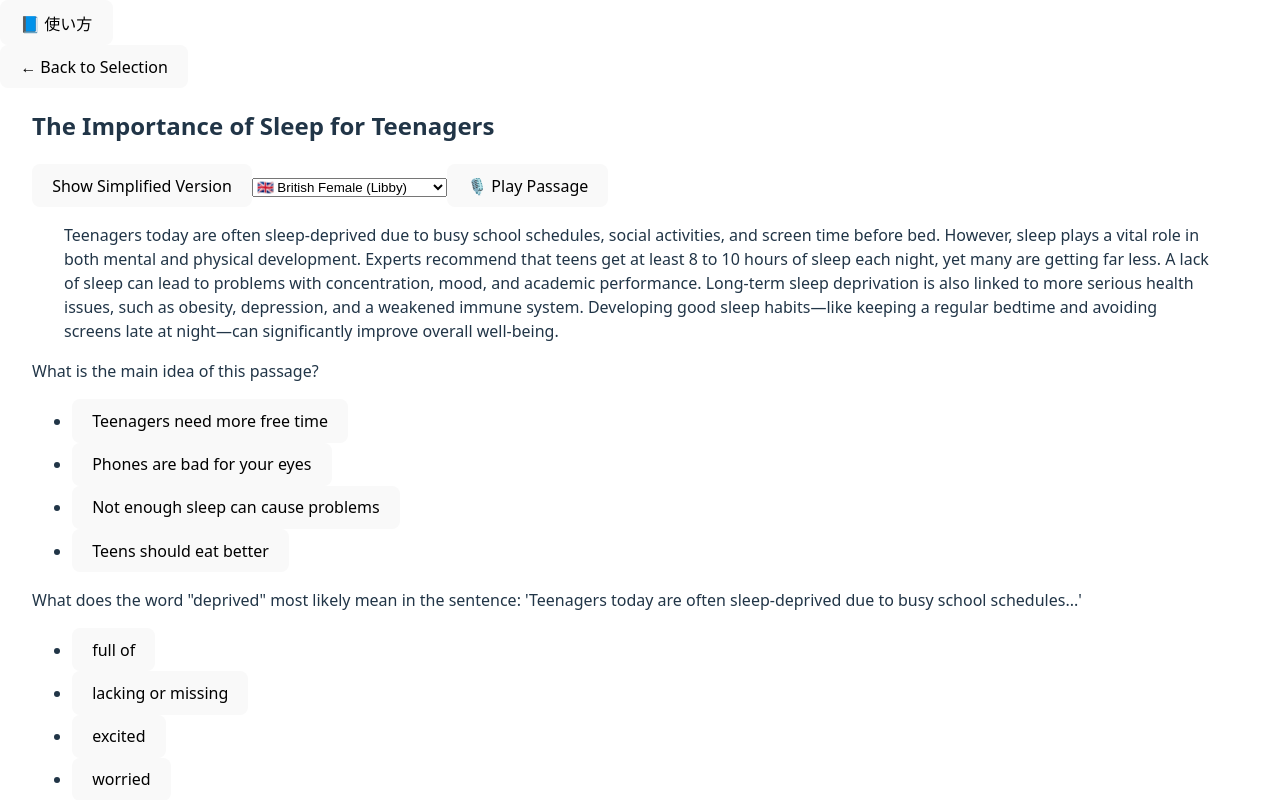
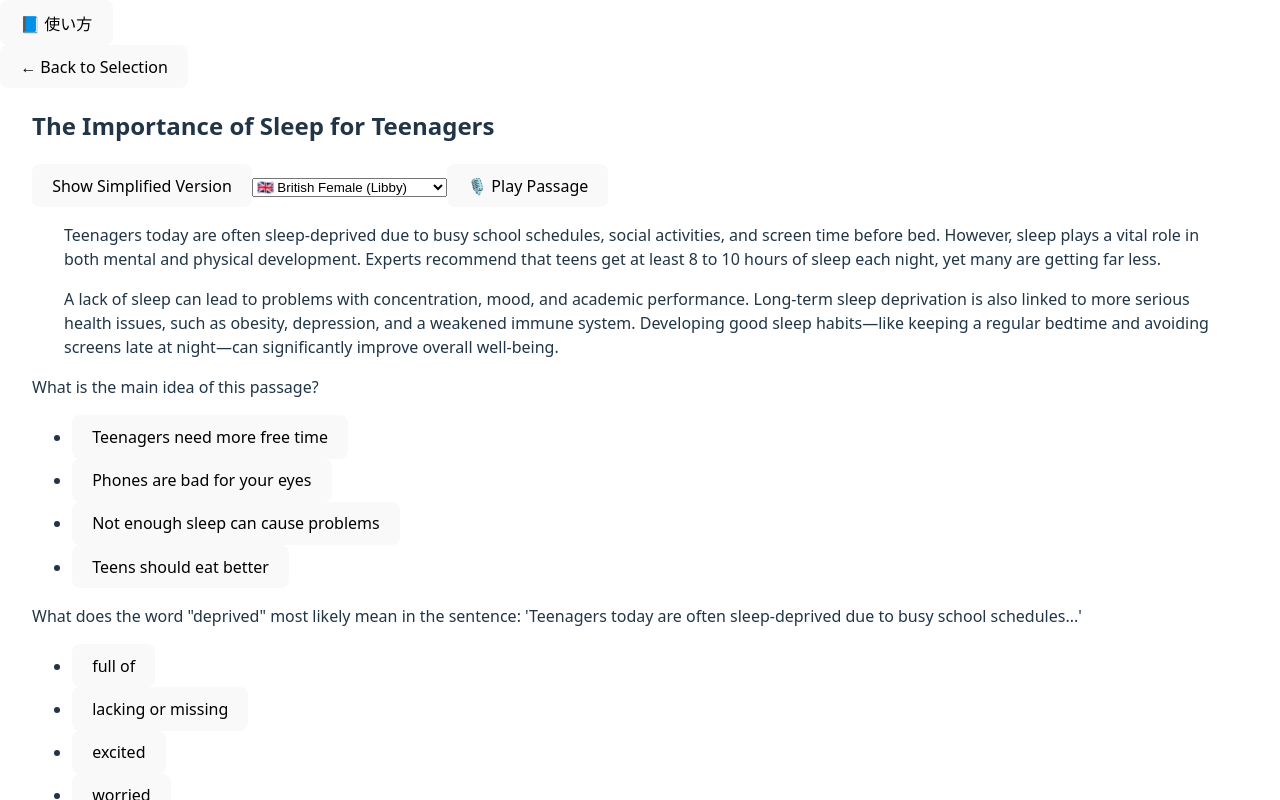
Before and after one commit to Ponta-English-Teacher/StudyExerciseApp, a React (Vite) app: page / in a window 1280 px wide. Both pictures are taken after a click on the button 206 px from the left and 153 px from the top of the page. Shown: the top 800 px of the page. Built offline with nearby package versions, Linux system fonts and the light colour scheme; no server answers.

Commit message:
Render passages as separate paragraphs (split by blank lines)

```diff
--- a/src/components/PassageViewer.jsx
+++ b/src/components/PassageViewer.jsx
@@ -47,9 +47,9 @@ const PassageViewer = ({ passage, onBack }) => {
       </button>
 
       <div
-  className="px-6 md:px-12 max-w-3xl mx-auto"
-  style={{ paddingLeft: '2rem', paddingRight: '2rem' }}
->
+        className="px-6 md:px-12 max-w-3xl mx-auto"
+        style={{ paddingLeft: '2rem', paddingRight: '2rem' }}
+      >
         {/* Passage Title */}
         <h2 className="text-2xl font-bold mb-4">{passage.title}</h2>
 
@@ -83,12 +83,17 @@ const PassageViewer = ({ passage, onBack }) => {
 
         {/* Passage Text & Questions in a frame */}
         <div className="bg-white border border-gray-300 rounded-lg shadow p-6 md:p-10">
-          <p
-            className="mb-6 whitespace-pre-line"
-            style={{ paddingLeft: '2rem', paddingRight: '2rem' }}
-          >
-            {showSimplified ? passage.simplified : passage.original}
-          </p>
+          {/* Paragraph rendering fix: split text into <p> by blank line */}
+          <div className="mb-6" style={{ paddingLeft: '2rem', paddingRight: '2rem' }}>
+            {(showSimplified ? passage.simplified : passage.original)
+              ?.split(/\n\s*\n/)
+              .map((para, i) => (
+                <p key={i} className="mb-4 leading-8 whitespace-pre-wrap">
+                  {para}
+                </p>
+              ))
+            }
+          </div>
 
           {/* Questions */}
           {Array.isArray(passage.questions) &&
```
